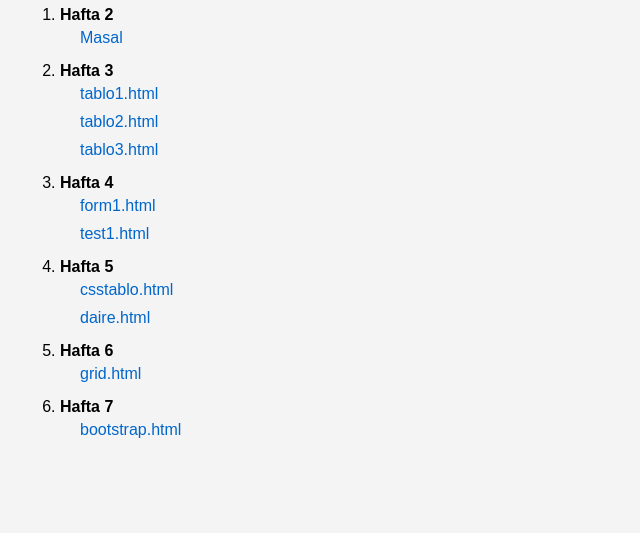
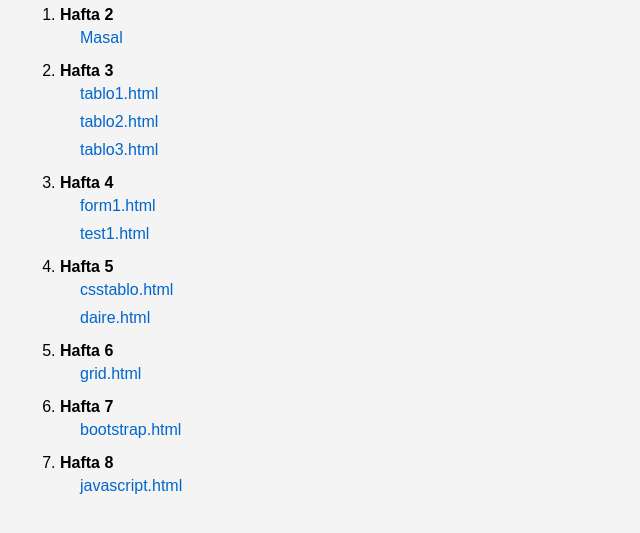
Before and after one commit to grkmercan/grkmercan72, a plain HTML site: page index.html in a window 1280 px wide. Shown: the part 99-632 px from the top of the page, without its empty margins (0-640 px from the left). Drawn offline with Linux system fonts and the light colour scheme.

Commit message:
last commit

```diff
--- a/index.html
+++ b/index.html
@@ -49,6 +49,12 @@
                 <li><a href="bootstrap/bootstrap.html">bootstrap.html</a></li>
             </ul>
         </li>
+        <li>
+            <span class="number">Hafta 8</span>
+            <ul class="nested">
+                <li><a href="javascript/javascript.html">javascript.html</a></li>
+            </ul>
+        </li>
     </ol>
 </body>
 </html>
```
